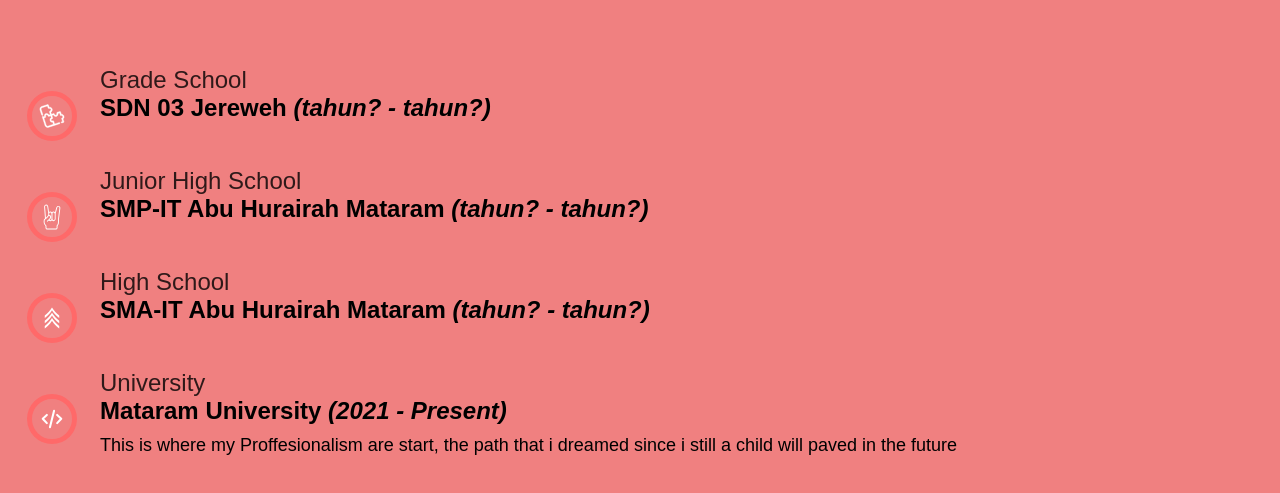
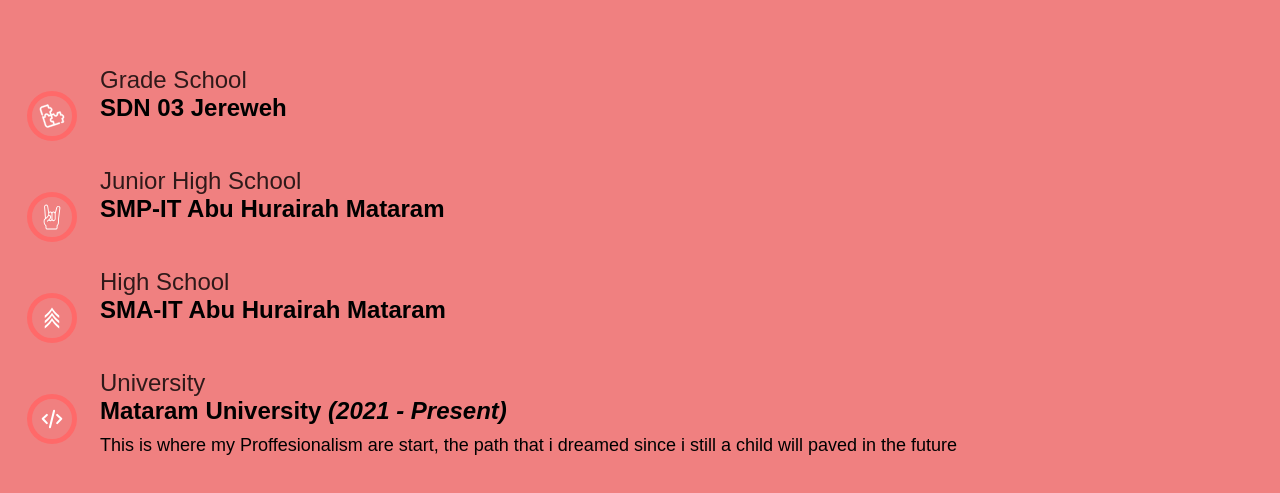
Before and after one commit to levy0303/levy0303.github.io, a plain HTML site: page Profile2.html in a window 1280 px wide. Shown: the part 79-572 px from the top of the page. Drawn offline with Linux system fonts and the light colour scheme; a web font is replaced by a local one.

Commit message:
Add files via upload

```diff
--- a/Profile2.html
+++ b/Profile2.html
@@ -39,34 +39,21 @@
       <img src="Edu/puzzle.svg" alt="puzzle">
       <li class="ganjil">
         <strong>Grade School</strong> <br>
-        SDN 03 Jereweh <i>(tahun? - tahun?)</i>
-        <!-- <p>
-          In Kindergarten, i was start to building up my logical thinking and my
-          problem solving
-        </p> -->
+        SDN 03 Jereweh
       </li>
     </div>
     <div class="section-class" >
       <img src="Edu/rock.svg" alt="Clock">
       <li class="genap">
         <strong>Junior High School</strong><br>
-        SMP-IT Abu Hurairah Mataram <i>(tahun? - tahun?)</i>
-        <!-- <p>
-          In Junior High School, i was start to search on competition and follow
-          through it, i do found out that there is a lot that can be happen in
-          organizations and academic, which can daily affect my life
-        </p> -->
+        SMP-IT Abu Hurairah Mataram
       </li>
     </div>
     <div class="section-class">
       <img src="Edu/soldier.svg" alt="puzzle">
       <li class="ganjil">
         <strong>High School</strong><br>
-        SMA-IT Abu Hurairah Mataram <i>(tahun? - tahun?)</i>
-        <!-- <p>
-          In High School, i found the spark of my interest in technology within
-          high school, i followed KSN and gladly passed into the national level
-        </p> -->
+        SMA-IT Abu Hurairah Mataram
       </li>
     </div>
     <div class="section-class">
```
Also changed, not shown: Profile.html (+1 -1 lines).
